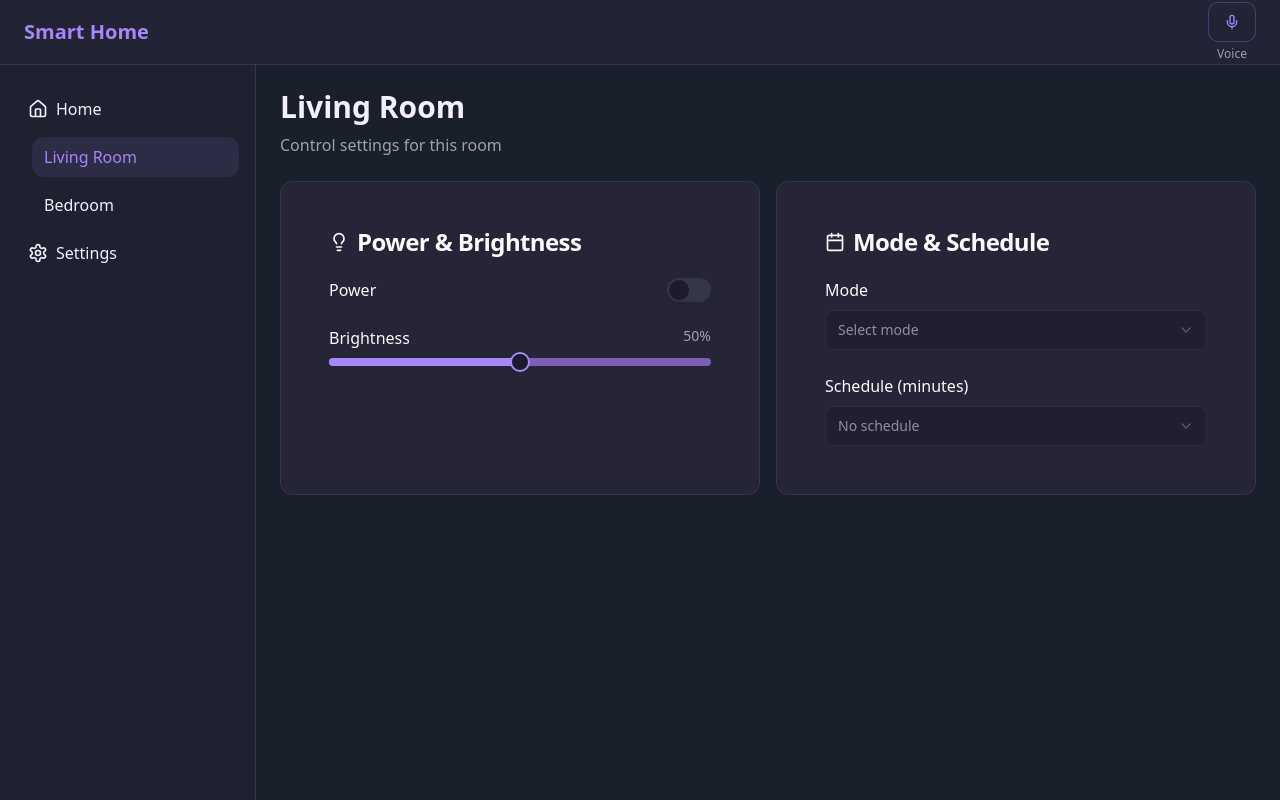
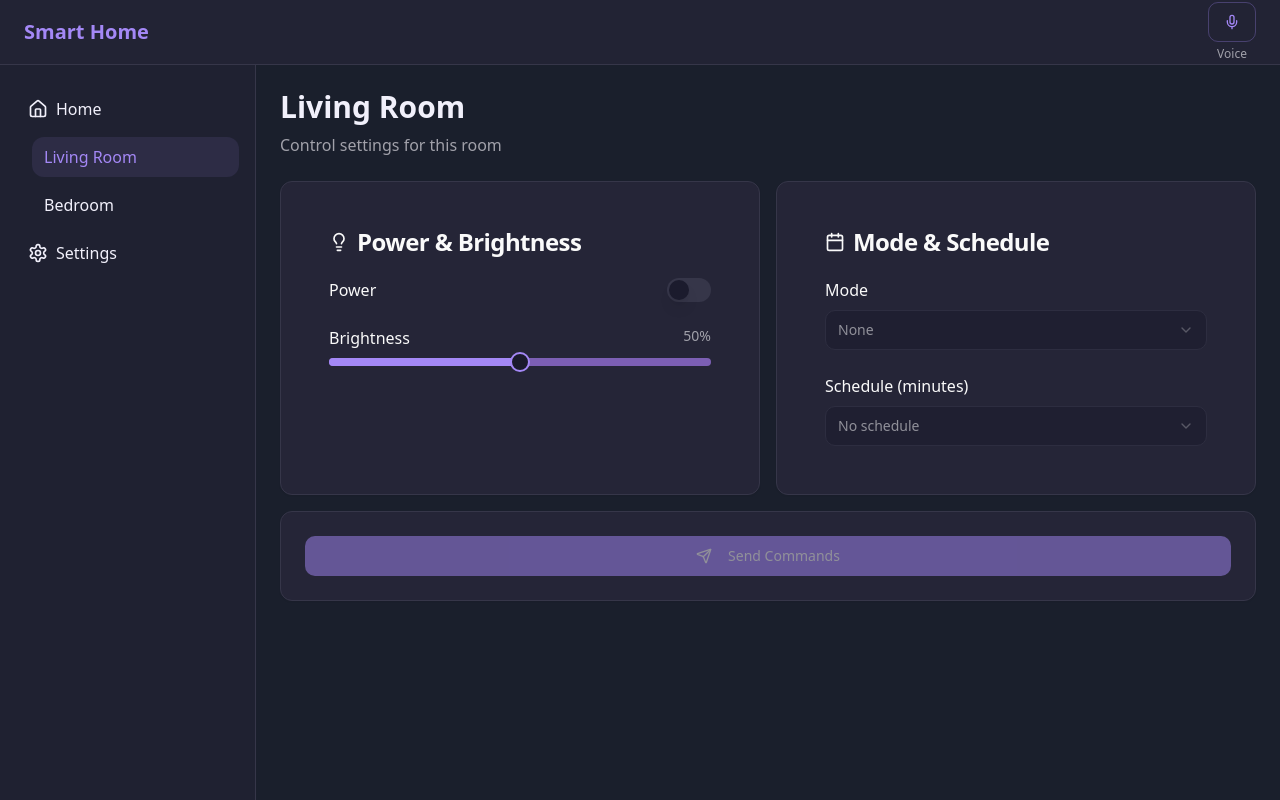
Before and after one commit to aryan-dhanawade/smart-home-command-center, a React (Vite) app: page /room/1 in a window 1280 px wide. Built offline with nearby package versions, Linux system fonts and the light colour scheme.

Commit message:
Refactor: Implement batch updates for room controls
Update the RoomControls component to send a single API request with the combined state of all controls when a "Save" button is clicked, instead of sending individual requests for each control change.

```diff
--- a/src/components/RoomControls.tsx
+++ b/src/components/RoomControls.tsx
@@ -1,5 +1,5 @@
 
-import React, { useEffect } from 'react';
+import React, { useEffect, useState } from 'react';
 import { useRoomContext } from '../context/RoomContext';
 import apiService from '../services/apiService';
 import { Label } from './ui/label';
@@ -12,8 +12,9 @@ import {
   SelectTrigger,
   SelectValue,
 } from './ui/select';
-import { Card, CardContent, CardHeader, CardTitle } from './ui/card';
-import { Lightbulb, Clock, Calendar } from 'lucide-react';
+import { Card, CardContent, CardHeader, CardTitle, CardFooter } from './ui/card';
+import { Lightbulb, Clock, Calendar, Send } from 'lucide-react';
+import { Button } from './ui/button';
 
 interface RoomControlsProps {
   roomId: number;
@@ -22,62 +23,57 @@ interface RoomControlsProps {
 const RoomControls: React.FC<RoomControlsProps> = ({ roomId }) => {
   const { getRoomById, updateRoomStatus } = useRoomContext();
   const room = getRoomById(roomId);
+  const [localStatus, setLocalStatus] = useState(room?.status || {
+    state: 'OFF',
+    brightness: 50,
+    mode: 'none',
+    schedule: 0
+  });
 
   if (!room) {
     return <div>Room not found</div>;
   }
 
+  // Update local state when room changes
+  useEffect(() => {
+    if (room) {
+      setLocalStatus(room.status);
+    }
+  }, [room]);
+
   const handleStateChange = (checked: boolean) => {
     const newState = checked ? 'ON' : 'OFF';
-    updateRoomStatus(roomId, { state: newState });
-
-    // Send API request
-    apiService.sendRoomRequest({
-      roomID: roomId,
-      status: { ...room.status, state: newState },
-    });
+    setLocalStatus(prev => ({ ...prev, state: newState }));
   };
 
   const handleBrightnessChange = (value: number[]) => {
     const brightness = value[0];
-    updateRoomStatus(roomId, { brightness });
-
-    // Send API request
-    apiService.sendRoomRequest({
-      roomID: roomId,
-      status: { ...room.status, brightness },
-    });
+    setLocalStatus(prev => ({ ...prev, brightness }));
   };
 
   const handleModeChange = (value: string) => {
-    const mode = value as 'party' | 'movie' | '';
-    updateRoomStatus(roomId, { mode });
-
-    // Send API request
-    apiService.sendRoomRequest({
-      roomID: roomId,
-      status: { ...room.status, mode },
-    });
+    const mode = value as 'party' | 'movie' | 'none';
+    setLocalStatus(prev => ({ ...prev, mode }));
   };
 
   const handleScheduleChange = (value: string) => {
     const schedule = parseInt(value, 10);
-    updateRoomStatus(roomId, { schedule });
+    setLocalStatus(prev => ({ ...prev, schedule }));
+  };
 
-    // Send API request
+  const handleSendCommand = () => {
+    // Update the room status in context
+    updateRoomStatus(roomId, localStatus);
+
+    // Send API request with all current values
     apiService.sendRoomRequest({
       roomID: roomId,
-      status: { ...room.status, schedule },
+      status: localStatus,
     });
   };
 
-  useEffect(() => {
-    // Initial API request when component mounts
-    apiService.sendRoomRequest({
-      roomID: roomId,
-      status: room.status,
-    });
-  }, [roomId]);
+  // No longer sending API requests on initial mount
+  // Just use the existing room state
 
   return (
     <div className="grid gap-4 md:grid-cols-2 animate-fade-in">
@@ -93,7 +89,7 @@ const RoomControls: React.FC<RoomControlsProps> = ({ roomId }) => {
             <Label htmlFor="state" className="text-base">Power</Label>
             <Switch
               id="state"
-              checked={room.status.state === 'ON'}
+              checked={localStatus.state === 'ON'}
               onCheckedChange={handleStateChange}
             />
           </div>
@@ -102,7 +98,7 @@ const RoomControls: React.FC<RoomControlsProps> = ({ roomId }) => {
             <div className="flex justify-between">
               <Label htmlFor="brightness" className="text-base">Brightness</Label>
               <span className="text-sm text-muted-foreground">
-                {room.status.brightness}%
+                {localStatus.brightness}%
               </span>
             </div>
             <Slider
@@ -110,9 +106,9 @@ const RoomControls: React.FC<RoomControlsProps> = ({ roomId }) => {
               min={0}
               max={100}
               step={1}
-              value={[room.status.brightness]}
+              value={[localStatus.brightness]}
               onValueChange={handleBrightnessChange}
-              disabled={room.status.state === 'OFF'}
+              disabled={localStatus.state === 'OFF'}
             />
           </div>
         </CardContent>
@@ -129,9 +125,9 @@ const RoomControls: React.FC<RoomControlsProps> = ({ roomId }) => {
           <div className="space-y-2">
             <Label htmlFor="mode" className="text-base">Mode</Label>
             <Select
-              value={room.status.mode}
+              value={localStatus.mode}
               onValueChange={handleModeChange}
-              disabled={room.status.state === 'OFF'}
+              disabled={localStatus.state === 'OFF'}
             >
               <SelectTrigger id="mode">
                 <SelectValue placeholder="Select mode" />
@@ -147,17 +143,17 @@ const RoomControls: React.FC<RoomControlsProps> = ({ roomId }) => {
           <div className="space-y-2">
             <div className="flex items-center justify-between">
               <Label htmlFor="schedule" className="text-base">Schedule (minutes)</Label>
-              {room.status.schedule > 0 && (
+              {localStatus.schedule > 0 && (
                 <div className="flex items-center text-sm text-muted-foreground">
                   <Clock className="h-3 w-3 mr-1" />
-                  <span>{room.status.schedule} min</span>
+                  <span>{localStatus.schedule} min</span>
                 </div>
               )}
             </div>
             <Select
-              value={room.status.schedule.toString()}
+              value={localStatus.schedule.toString()}
               onValueChange={handleScheduleChange}
-              disabled={room.status.state === 'OFF'}
+              disabled={localStatus.state === 'OFF'}
             >
               <SelectTrigger id="schedule">
                 <SelectValue placeholder="Select duration" />
@@ -174,6 +170,23 @@ const RoomControls: React.FC<RoomControlsProps> = ({ roomId }) => {
           </div>
         </CardContent>
       </Card>
+
+      <div className="md:col-span-2">
+        <Card>
+          <CardContent className="pt-6">
+            <Button
+              className="w-full"
+              onClick={handleSendCommand}
+              disabled={room.status.state === localStatus.state &&
+                        room.status.brightness === localStatus.brightness &&
+                        room.status.mode === localStatus.mode &&
+                        room.status.schedule === localStatus.schedule}
+            >
+              <Send className="mr-2 h-4 w-4" /> Send Commands
+            </Button>
+          </CardContent>
+        </Card>
+      </div>
     </div>
   );
 };
--- a/src/context/RoomContext.tsx
+++ b/src/context/RoomContext.tsx
@@ -10,7 +10,7 @@ interface Room {
 
 interface RoomContextType {
   rooms: Room[];
-  updateRoomStatus: (roomId: number, status: Partial<RoomStatus>) => void;
+  updateRoomStatus: (roomId: number, status: Partial<RoomStatus> | RoomStatus) => void;
   getRoomById: (roomId: number) => Room | undefined;
 }
 
@@ -21,7 +21,7 @@ const defaultRooms: Room[] = [
     status: {
       state: 'OFF',
       brightness: 50,
-      mode: '',
+      mode: 'none',
       schedule: 0,
     },
   },
@@ -31,7 +31,7 @@ const defaultRooms: Room[] = [
     status: {
       state: 'OFF',
       brightness: 30,
-      mode: '',
+      mode: 'none',
       schedule: 0,
     },
   },
@@ -42,7 +42,7 @@ const RoomContext = createContext<RoomContextType | undefined>(undefined);
 export const RoomProvider: React.FC<{ children: ReactNode }> = ({ children }) => {
   const [rooms, setRooms] = useState<Room[]>(defaultRooms);
 
-  const updateRoomStatus = (roomId: number, status: Partial<RoomStatus>) => {
+  const updateRoomStatus = (roomId: number, status: Partial<RoomStatus> | RoomStatus) => {
     setRooms(prevRooms =>
       prevRooms.map(room =>
         room.id === roomId
```
